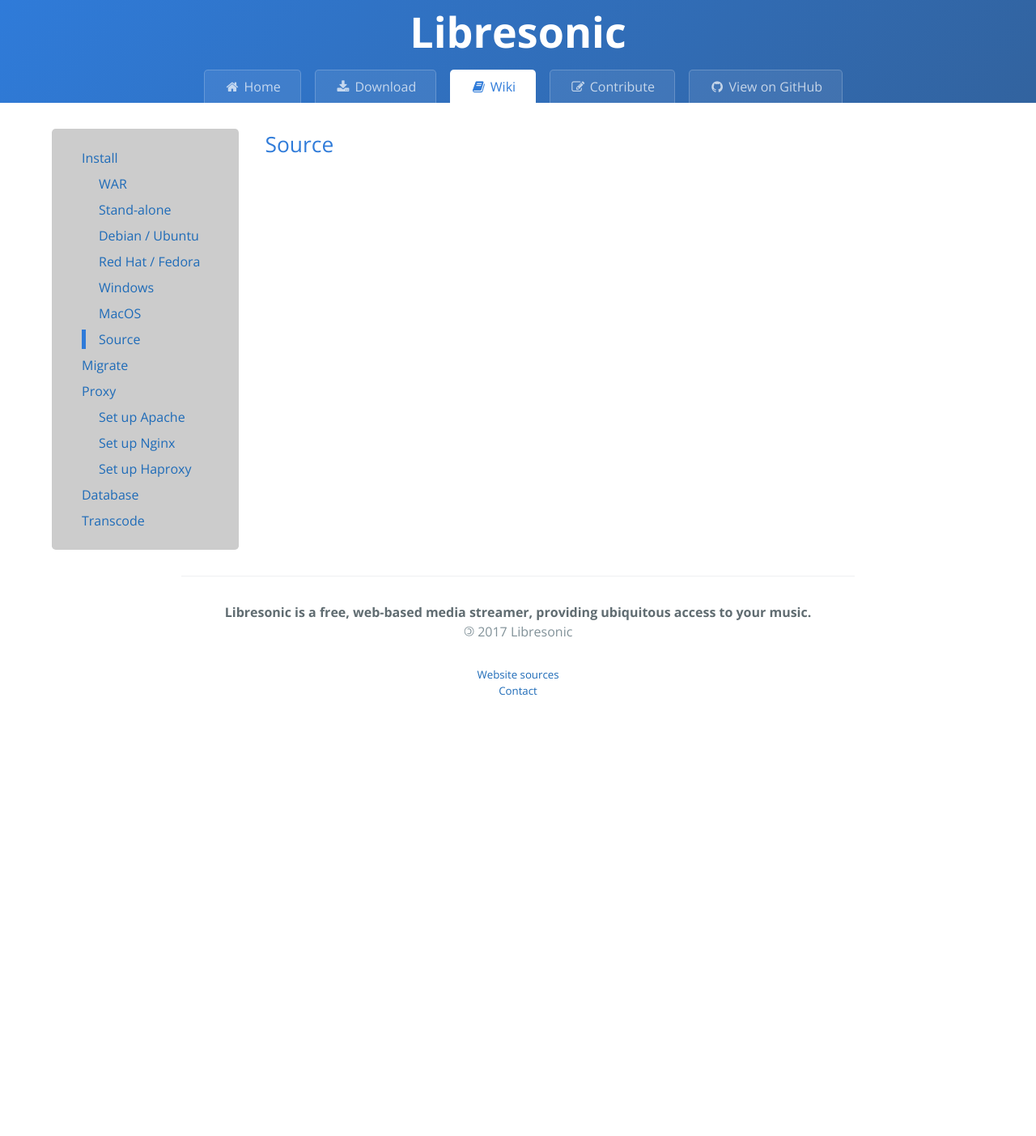
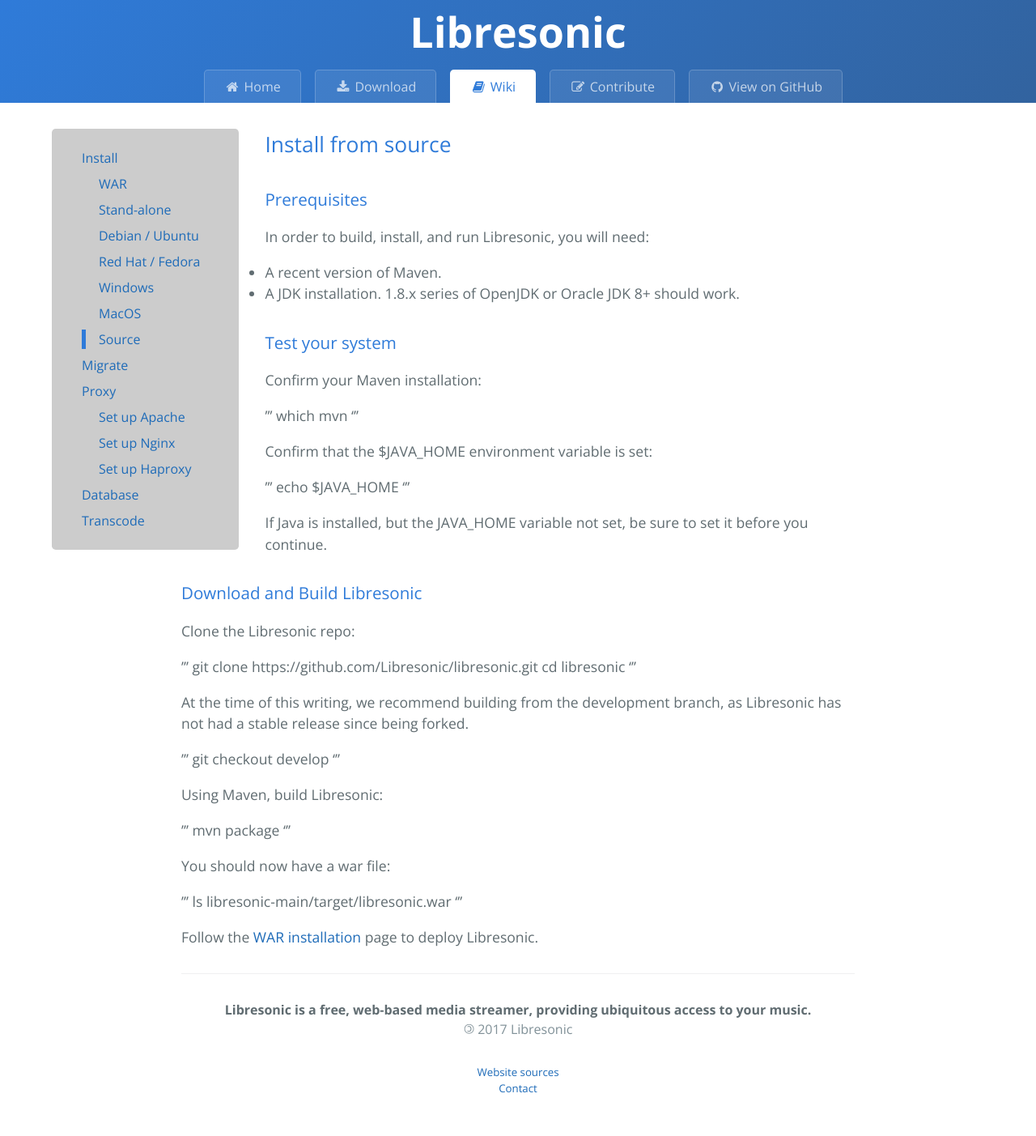
Before and after one commit to airsonic/airsonic.github.io, a Jekyll site: the page built from wiki/install/70_source.md, in a window 1280 px wide. Shown: the whole page at 81% size. Built offline with Jekyll 4.4.1, drawn with Linux system fonts in a browser that asks for light colours; before the commit the page ends 912 px from its top, so only the background shows below that.

Commit message:
Add Source install wiki page

```diff
--- a/wiki/install/70_source.md
+++ b/wiki/install/70_source.md
@@ -3,4 +3,55 @@ layout: wiki
 title: Source
 permalink: /wiki/install/source/
 ---
-## Source
+## Install from source
+
+### Prerequisites
+
+In order to build, install, and run Libresonic, you will need:
+* A recent version of Maven.
+* A JDK installation. 1.8.x series of OpenJDK or Oracle JDK 8+ should work.
+
+### Test your system
+
+Confirm your Maven installation:
+
+'''
+which mvn
+'''
+
+Confirm that the $JAVA_HOME environment variable is set:
+
+'''
+echo $JAVA_HOME
+'''
+
+If Java is installed, but the JAVA_HOME variable not set, be sure to set it before you continue.
+
+### Download and Build Libresonic
+
+Clone the Libresonic repo:
+
+'''
+git clone https://github.com/Libresonic/libresonic.git
+cd libresonic
+'''
+
+At the time of this writing, we recommend building from the development branch, as Libresonic has not had a stable release since being forked.
+
+'''
+git checkout develop
+'''
+
+Using Maven, build Libresonic:
+
+'''
+mvn package
+'''
+
+You should now have a war file:
+
+'''
+ls libresonic-main/target/libresonic.war
+'''
+
+Follow the [WAR installation](/wiki/install/war) page to deploy Libresonic.
```
